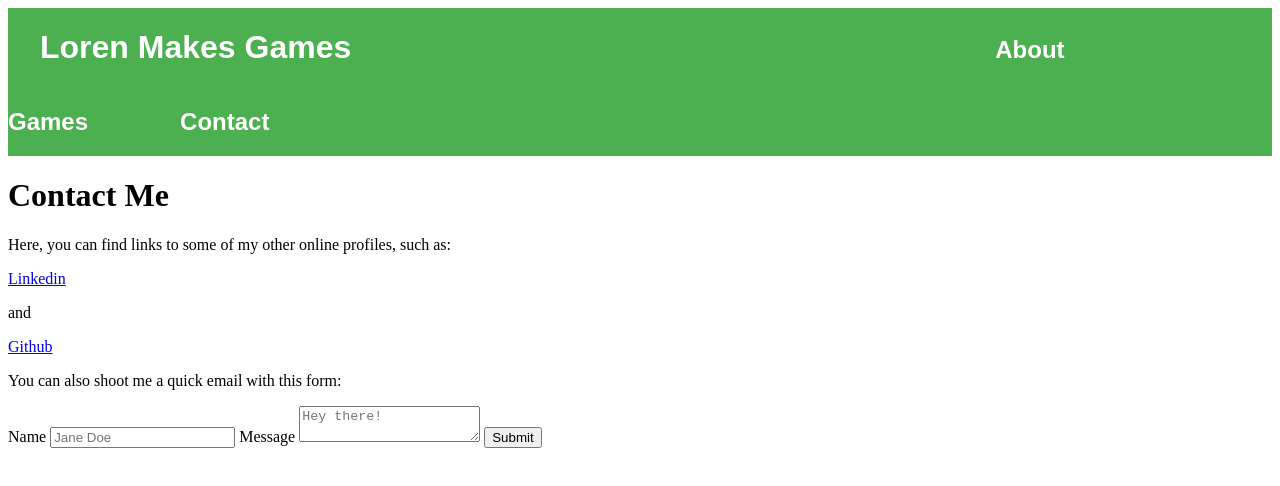
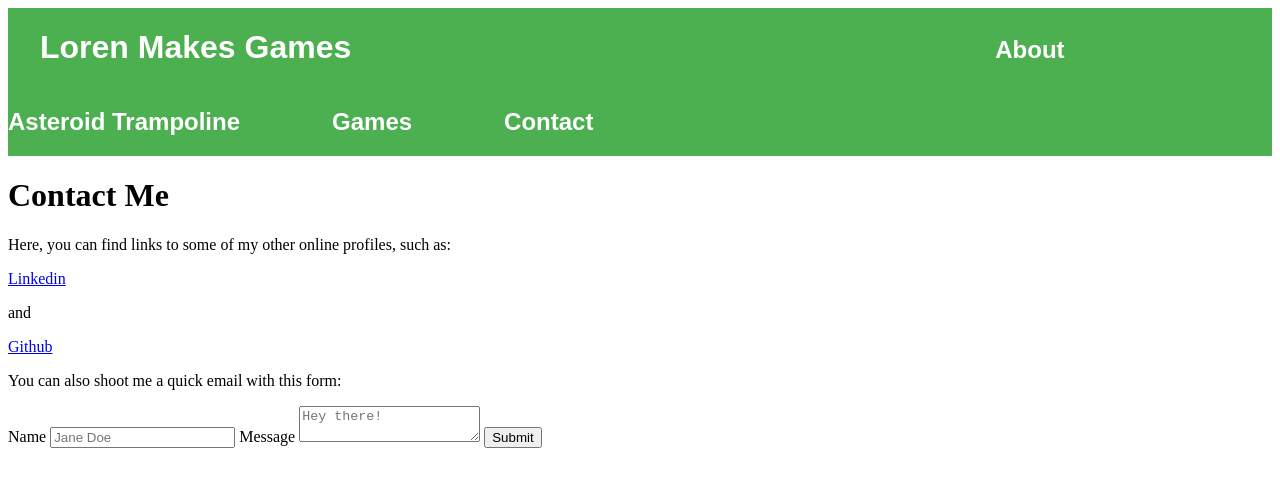
Before and after one commit to lorenmakesgames/contact, a plain HTML site: page index.html in a window 1280 px wide. Drawn offline with Linux system fonts and the light colour scheme.

Commit message:
minor edits

```diff
--- /dev/null
+++ b/css/styles.css
@@ -0,0 +1,25 @@
+header h1, header a {
+    display: inline-block;
+    text-decoration: none;
+    font-family: 'Arial';
+    color: white;
+}
+header a {
+    margin-right: 5.5em;
+    text-align: right;
+}
+
+header a:hover {
+    color: #C8E6C9;
+}
+
+header h1 {
+    margin-right: 10em;
+    margin-left: 1em;
+    pointer-events: none;
+}
+
+header {
+    margin:0;
+    background-color: #4CAF50;
+}
--- a/index.html
+++ b/index.html
@@ -8,6 +8,7 @@
     <header>
       <h1 noselect>Loren Makes Games</h1>
       <a href="/about/"><h2>About</h2></a>
+      <a href="/games/AsteroidTrampoline"><h2>Asteroid Trampoline</h2></a>
       <a href="/games/"><h2>Games</h2></a>
       <a href="/contact/"><h2>Contact</h2></a>
     </header>
```
